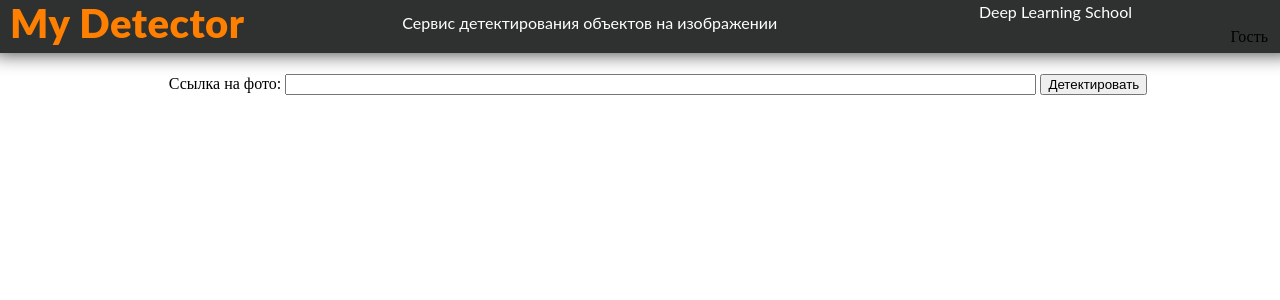
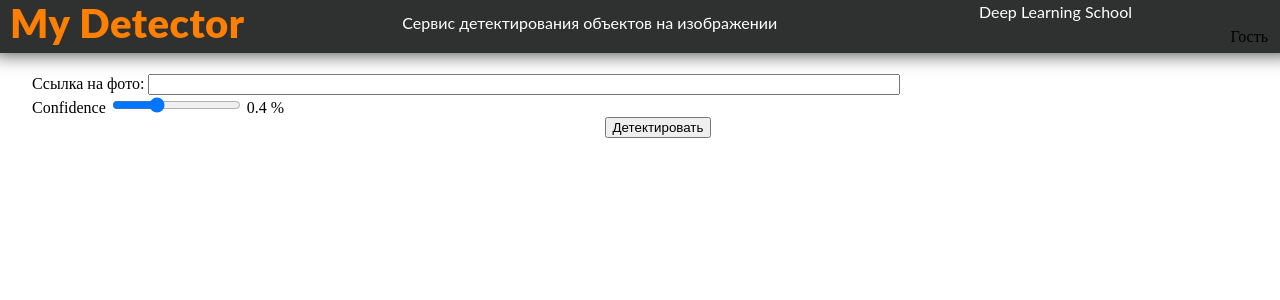
Before and after one commit to AlexRubilnik/CVDetection_app, a Django app: page /cv_detection_app/ in a window 1280 px wide. Shown: the top 300 px of the page. Run offline with Django 4.2, Linux system fonts and the light colour scheme.

Commit message:
Добавил confidence в интерфейс, чтобы его можно было менять

```diff
--- a/CVDetection_app/cv_detection_app/detector.py
+++ b/CVDetection_app/cv_detection_app/detector.py
@@ -17,7 +17,7 @@ ssd_model.eval()
 
 utils = nvidia_ssd_processing_utils()
 
-def predict(uris):
+def predict(uris, confidence):
     inputs = [utils.prepare_input(uri) for uri in uris]
     tensor = utils.prepare_tensor(inputs)
 
@@ -25,7 +25,7 @@ def predict(uris):
         detections_batch = ssd_model(tensor)
 
     results_per_input = utils.decode_results(detections_batch)
-    best_results_per_input = [utils.pick_best(results, 0.30) for results in results_per_input]
+    best_results_per_input = [utils.pick_best(results, confidence) for results in results_per_input]
     classes_to_labels = utils.get_coco_object_dictionary()
 
     return inputs, best_results_per_input, classes_to_labels
--- a/CVDetection_app/cv_detection_app/forms.py
+++ b/CVDetection_app/cv_detection_app/forms.py
@@ -2,3 +2,4 @@ from django import forms
 
 class FotoURLForm(forms.Form):
     foto_url = forms.URLField()
+    confidence = forms.FloatField(widget=forms.NumberInput(attrs={'type':'range', 'step': '0.1'}))
--- a/CVDetection_app/cv_detection_app/templates/cv_detection_app/index.html
+++ b/CVDetection_app/cv_detection_app/templates/cv_detection_app/index.html
@@ -45,10 +45,19 @@
         <form align="center" action="{% url 'get_detection'  %}" method="post">
         {% csrf_token %}
             <fieldset style="border-width: 0px">
-                {% if error_message %}<p><strong>{{ error_message }}</strong></p>{% endif %}
-                <label for="foto_url">Ссылка на фото: </label>
-                <input id="foto_url" name="foto_url" type="text" style='width:60%' onfocus="this.value=''"  value="{{ foto_url }}">
-                <input type="submit" value="Детектировать">
+                <div align="center">
+                    {% if error_message %}<p><strong>{{ error_message }}</strong></p>{% endif %}
+                    <div align="left">
+                    <label for="foto_url">Ссылка на фото: </label>
+                    <input id="foto_url" name="foto_url" type="text" style='width:60%' onfocus="this.value=''"  value="{{ foto_url }}">
+                    </div>
+                    <div align="left">
+                    <label for="confidence">Confidence </label>
+                    <input type="range" id="confidence" name="confidence" min=0.1 max=1 step=0.1 oninput="this.nextElementSibling.value = this.value" {% if confidence %} value= {{ confidence }} {% else %} value=0.4 {% endif %}>
+                    <output>{% if confidence %} {{ confidence }} {% else %} 0.4 {% endif %}</output> %
+                    </div>
+                    <input type="submit" value="Детектировать">
+                </div>
             </fieldset>
         </form>
     </div>
--- a/CVDetection_app/cv_detection_app/views.py
+++ b/CVDetection_app/cv_detection_app/views.py
@@ -24,7 +24,8 @@ def get_detection(request):
         form = FotoURLForm(request.POST)
         if form.is_valid():
             foto_url = form.cleaned_data['foto_url']
-            results= detector.predict([foto_url,])
+            confidence = form.cleaned_data['confidence']
+            results= detector.predict([foto_url,], confidence)
             detector.draw_results(*results)
             detection = True
             error_message = False
@@ -33,6 +34,7 @@ def get_detection(request):
 
     context = {"detection": detection,
                "error_message": error_message,
-               "foto_url": foto_url}
+               "foto_url": foto_url,
+               "confidence": confidence}
 
     return render(request, 'cv_detection_app/index.html', context)
```
